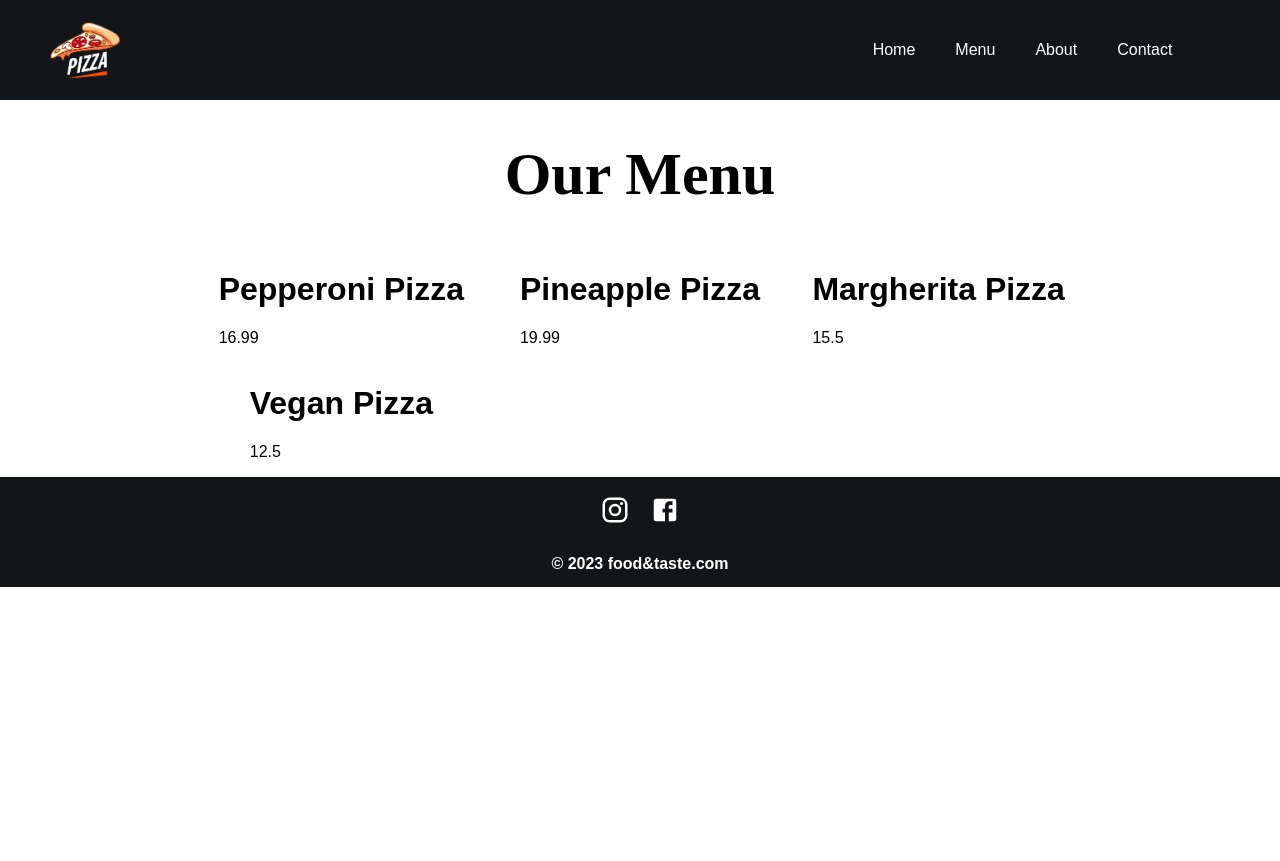
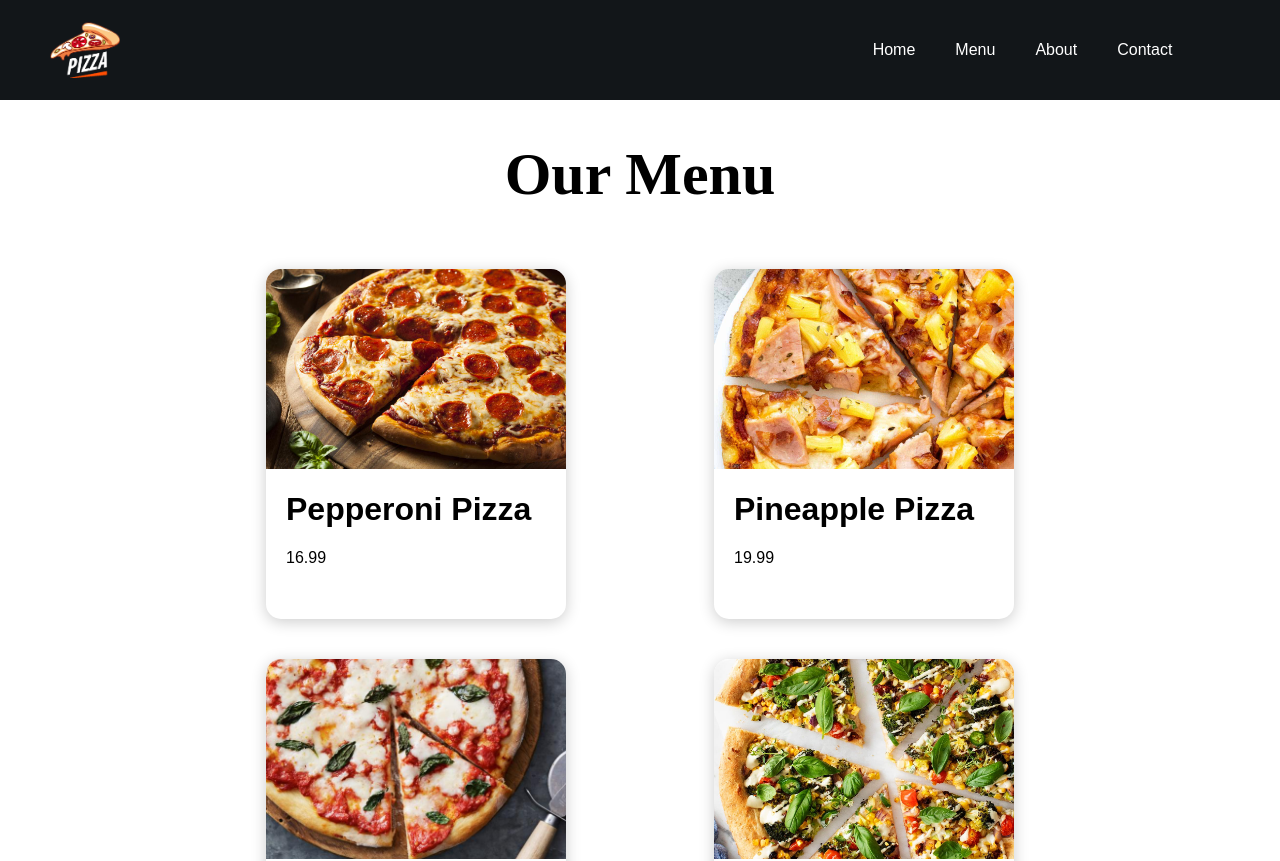
Before and after one commit to RosenGeorgievvv/food-website, a React (Create React App) app: page /menu in a window 1280 px wide. Shown: the top 861 px of the page. Before the commit the page ends 800 px from the top, so only its background shows below. Built offline with nearby package versions, Linux system fonts and the light colour scheme.

Commit message:
Update Menu.css

```diff
--- a/src/data/MenuList.jsx
+++ b/src/data/MenuList.jsx
@@ -17,11 +17,11 @@
     {
         name: "Margherita Pizza",
         image: Margherita,
-        price: 15.50
+        price: 15.49
     },
     {
         name: "Vegan Pizza",
         image: Vegan,
-        price: 12.50
+        price: 12.49
     }
 ]
--- a/src/styles/Menu.css
+++ b/src/styles/Menu.css
@@ -17,3 +17,42 @@
     grid-template-columns: 1fr 1fr 1fr;
     place-items: center;
 }
+.menuItem {
+    border-radius: 15px;
+    width: 300px;
+    height: 350px;
+    margin: 20px;
+    box-shadow: 0px 3px 15px rgba(0, 0, 0, 0.2);
+  }
+  .menuItem:hover {
+    box-shadow: 0px 3px 15px rgba(0, 0, 0, 0.5);
+    transition: 0.3s ease-in;
+    cursor: pointer;
+  }
+
+  .menuItem div {
+    border-top-left-radius: 15px;
+    border-top-right-radius: 15px;
+    width: 100%;
+    height: 200px;
+    background-position: center;
+    background-repeat: no-repeat;
+    background-size: cover;
+  }
+
+  .menuItem h1,
+  .menuItem p {
+    margin-left: 20px;
+  }
+
+  @media only screen and (max-width: 1300px) {
+    .menuList {
+      grid-template-columns: 1fr 1fr;
+    }
+  }
+
+  @media only screen and (max-width: 800px) {
+    .menuList {
+      grid-template-columns: 1fr;
+    }
+  }
```
